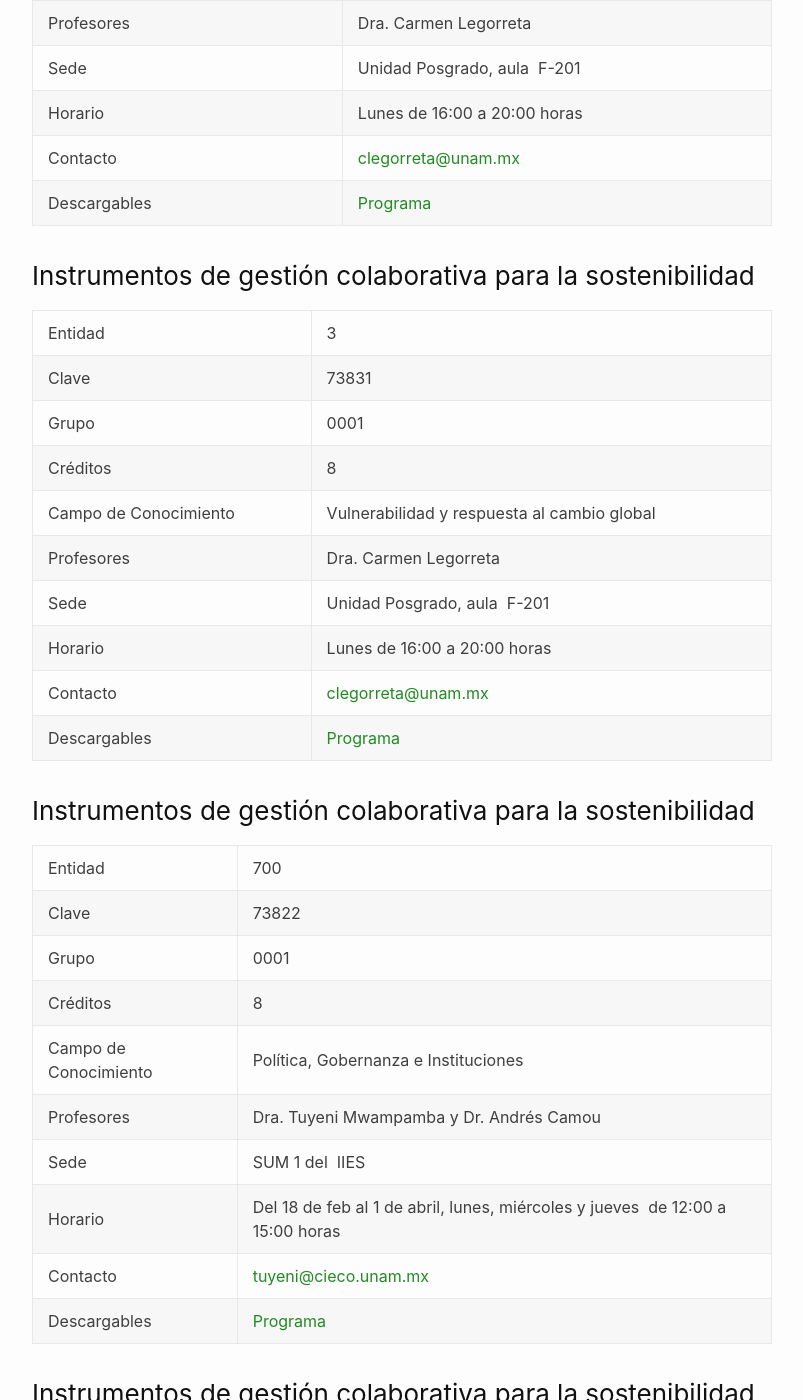
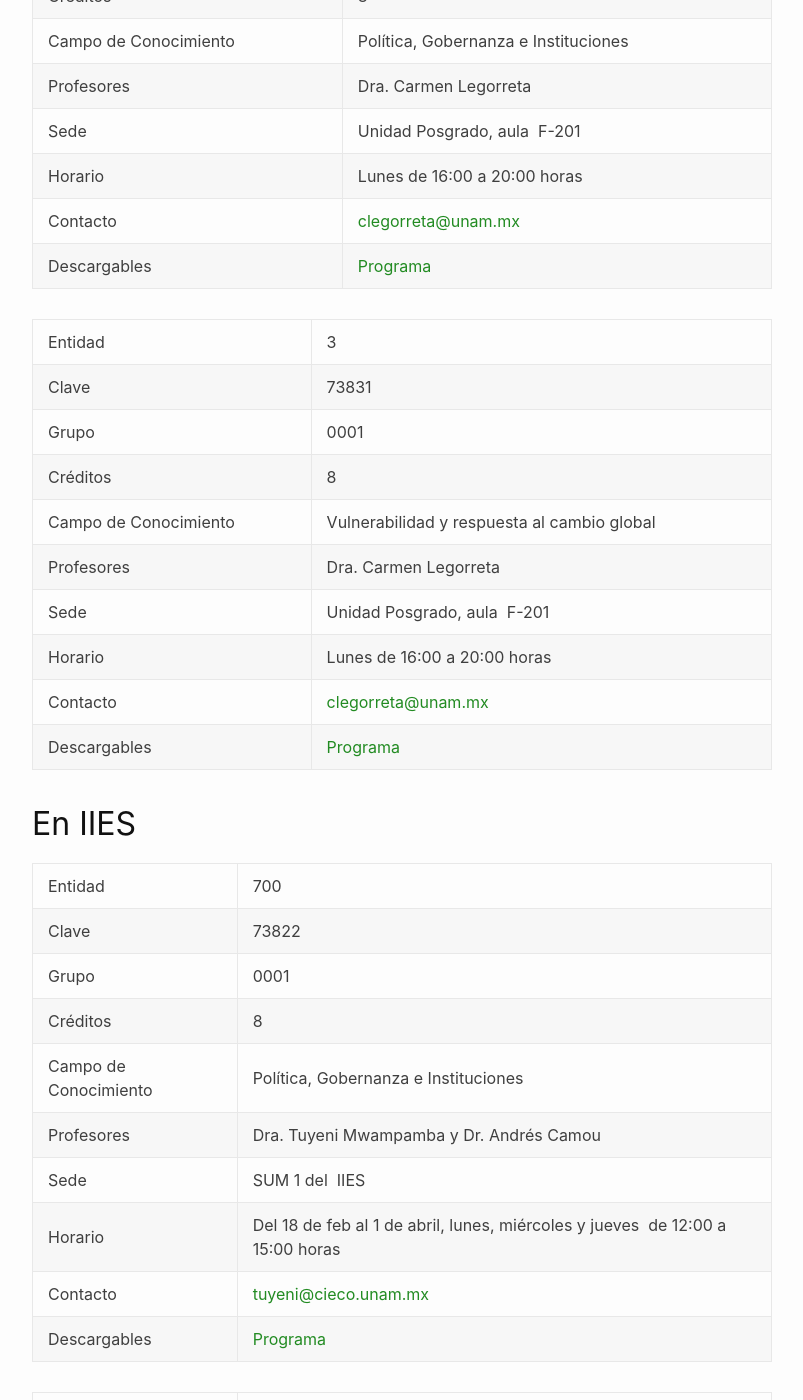
Before and after one commit to pcs-unam/pcs-unam.github.io, a Jekyll site: the page built from maestria/cursos/instrumentos_de_gestion_colaborativa_para_la_sostenibilidad.md, in a window 1280 px wide and 1400 px high, scrolled down 537 px. Shown: the whole window, without its empty margins (238-1041 px from the left). Built offline with Jekyll 4.4.1, drawn with Linux system fonts in a browser that asks for light colours; some of the changed text lies outside the part shown.

Commit message:
closes #5

```diff
--- a/maestria/cursos/instrumentos_de_gestion_colaborativa_para_la_sostenibilidad.md
+++ b/maestria/cursos/instrumentos_de_gestion_colaborativa_para_la_sostenibilidad.md
@@ -4,6 +4,7 @@
 permalink: /maestria/cursos/instrumentos_de_gestion_colaborativa_para_la_sostenibilidad/
 ---
 
+## En CDMX
 
 | Entidad | 3 |
 | Clave | 73822 |
@@ -17,8 +18,6 @@
 | Descargables | [Programa](/assets/docs/cursos/instrumentos_gestion_colavorativa.pdf) |
 
 
-### Instrumentos de gestión colaborativa para la sostenibilidad
-
 | Entidad | 3 |
 | Clave | 73831 |
 | Grupo | 0001 |
@@ -31,7 +30,7 @@
 | Descargables |  [Programa](/assets/docs/cursos/instrumentos_gestion_colavorativa.pdf) |
 
 
-### Instrumentos de gestión colaborativa para la sostenibilidad
+## En IIES
 
 | Entidad | 700 |
 | Clave | 73822 |
@@ -45,8 +44,6 @@
 | Descargables |  [Programa](/assets/docs/cursos/instrumentos_gestion_colavorativa.pdf) |
 
 
-### Instrumentos de gestión colaborativa para la sostenibilidad
-
 | Entidad | 700 |
 | Clave | 73831 |
 | Grupo | 0001 |
```
Also changed, not shown: maestria/cursos/cambio_global.md (+2 -2 lines), maestria/cursos/principios_de_politica_y_gobernanza_para_el_desarrollo_sostenible.md (+2 -2 lines), maestria/cursos/teoria_economica_e_instrumentos_para_la_gestion_sostenible.md (+2 -2 lines), maestria/cursos/vulnerabilidad_y_exclusion_social_obstaculos_para_la_justicia_ambiental.md (+0 -5 lines).
